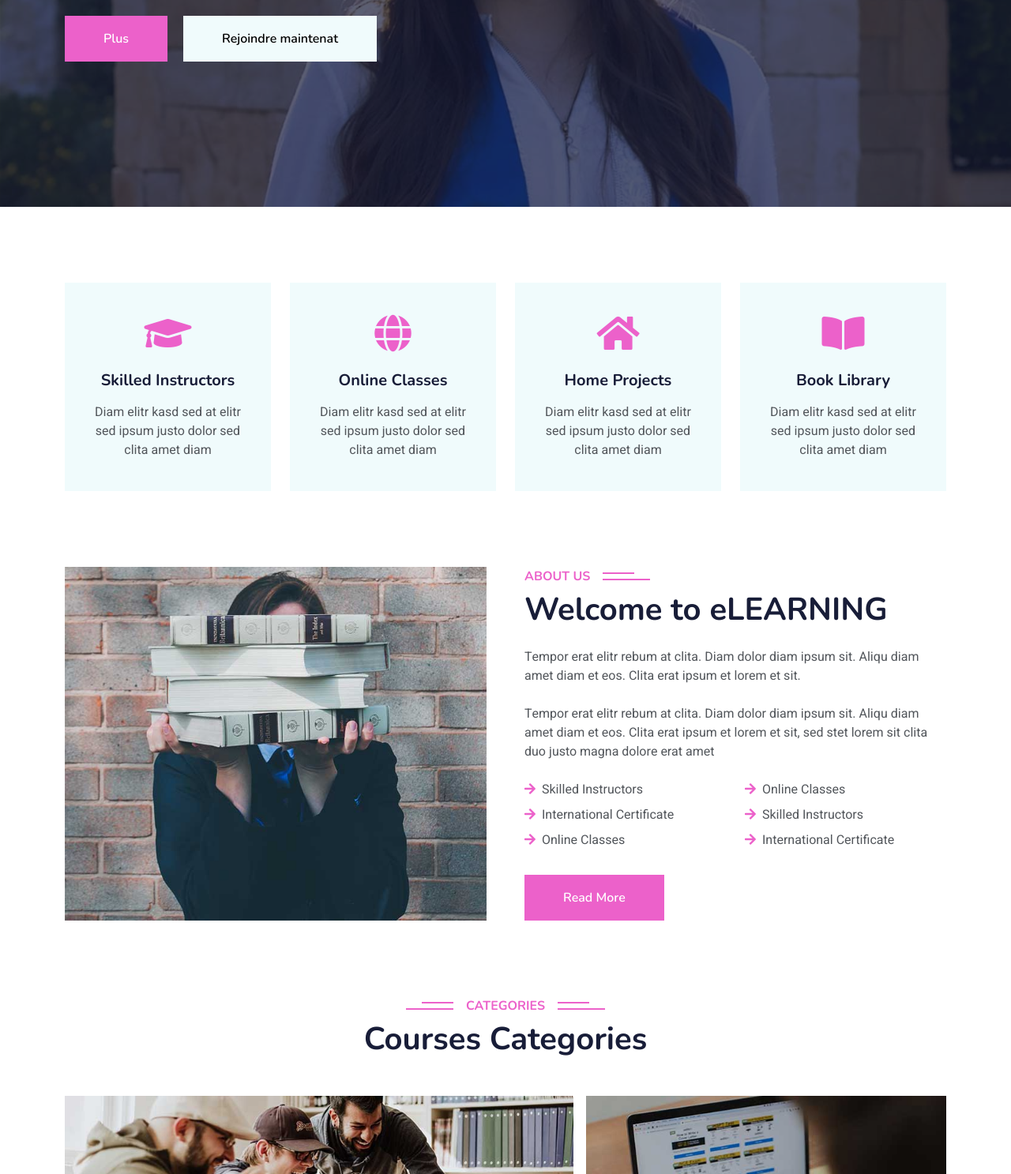
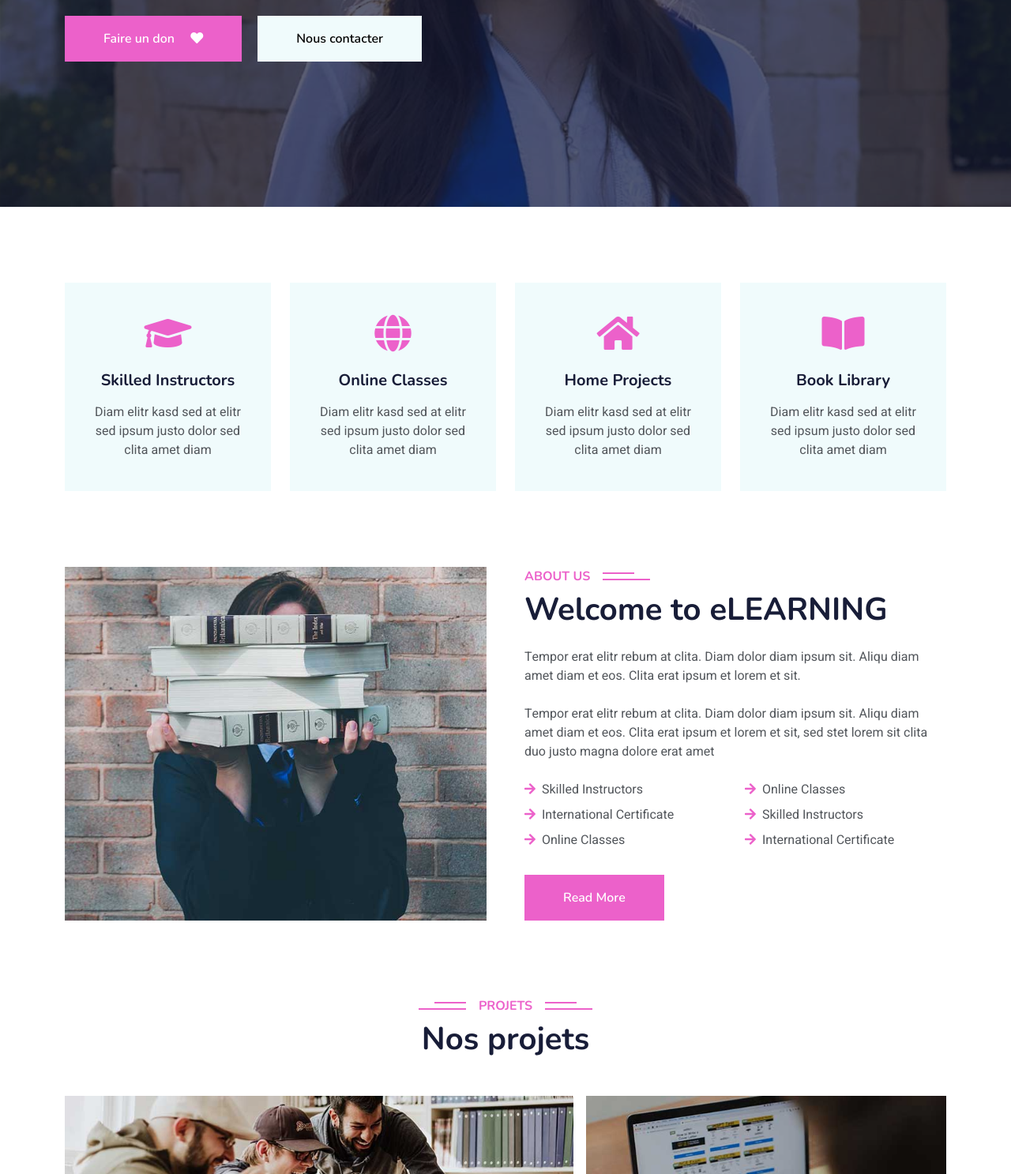
Before and after one commit to davidagoua/amlan, a plain HTML site: page index.html in a window 1280 px wide. Shown: the part 533-2020 px from the top of the page at 79% size. Drawn offline with nearby package versions, Linux system fonts and the light colour scheme.

Commit message:
first personnalized

```diff
--- a/index.html
+++ b/index.html
@@ -57,7 +57,7 @@
 
                 <a href="contact.html" class="nav-item nav-link">Contact</a>
             </div>
-            <a href="" class="btn btn-primary py-4 px-lg-5 d-none d-lg-block">Nous rejoindre<i class="fa fa-arrow-right ms-3"></i></a>
+            <a href="" class="btn btn-primary py-4 px-lg-5 d-none d-lg-block">faire un don<i class="fa fa-heart ms-3"></i></a>
         </div>
     </nav>
     <!-- Navbar End -->
@@ -75,8 +75,8 @@
                                 <h5 class="text-primary text-uppercase mb-3 animated slideInDown">Rêve Rose</h5>
                                 <h1 class="display-3 text-white animated slideInDown">The Best Online Learning Platform</h1>
                                 <p class="fs-5 text-white mb-4 pb-2">Vero elitr justo clita lorem. Ipsum dolor at sed stet sit diam no. Kasd rebum ipsum et diam justo clita et kasd rebum sea sanctus eirmod elitr.</p>
-                                <a href="" class="btn btn-primary py-md-3 px-md-5 me-3 animated slideInLeft">Plus</a>
-                                <a href="" class="btn btn-light py-md-3 px-md-5 animated slideInRight">Rejoindre maintenat</a>
+                                <a href="" class="btn btn-primary py-md-3 px-md-5 me-3 animated slideInLeft">Faire un don <i class="fa fa-heart ms-3"></i></a>
+                                <a href="" class="btn btn-light py-md-3 px-md-5 animated slideInRight">Nous contacter </a>
                             </div>
                         </div>
                     </div>
@@ -91,8 +91,8 @@
                                 <h5 class="text-primary text-uppercase mb-3 animated slideInDown">Rêve Rose</h5>
                                 <h1 class="display-3 text-white animated slideInDown">Get Educated Online From Your Home</h1>
                                 <p class="fs-5 text-white mb-4 pb-2">Vero elitr justo clita lorem. Ipsum dolor at sed stet sit diam no. Kasd rebum ipsum et diam justo clita et kasd rebum sea sanctus eirmod elitr.</p>
-                                <a href="" class="btn btn-primary py-md-3 px-md-5 me-3 animated slideInLeft">Plus</a>
-                                <a href="" class="btn btn-light py-md-3 px-md-5 animated slideInRight">Rejoindre maintenat</a>
+                                <a href="" class="btn btn-primary py-md-3 px-md-5 me-3 animated slideInLeft">Faire un don <i class="fa fa-heart ms-3"></i></a>
+                                <a href="" class="btn btn-light py-md-3 px-md-5 animated slideInRight">Nous contacter </a>
                             </div>
                         </div>
                     </div>
@@ -195,8 +195,8 @@
     <div class="container-xxl py-5 category">
         <div class="container">
             <div class="text-center wow fadeInUp" data-wow-delay="0.1s">
-                <h6 class="section-title bg-white text-center text-primary px-3">Categories</h6>
-                <h1 class="mb-5">Courses Categories</h1>
+                <h6 class="section-title bg-white text-center text-primary px-3">Projets</h6>
+                <h1 class="mb-5">Nos projets</h1>
             </div>
             <div class="row g-3">
                 <div class="col-lg-7 col-md-6">
@@ -249,8 +249,8 @@
     <div class="container-xxl py-5">
         <div class="container">
             <div class="text-center wow fadeInUp" data-wow-delay="0.1s">
-                <h6 class="section-title bg-white text-center text-primary px-3">Courses</h6>
-                <h1 class="mb-5">Popular Courses</h1>
+                <h6 class="section-title bg-white text-center text-primary px-3">Campagnes</h6>
+                <h1 class="mb-5">Nos Campagnes</h1>
             </div>
             <div class="row g-4 justify-content-center">
                 <div class="col-lg-4 col-md-6 wow fadeInUp" data-wow-delay="0.1s">
```
